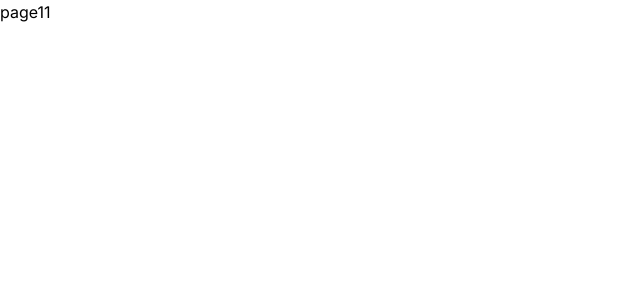
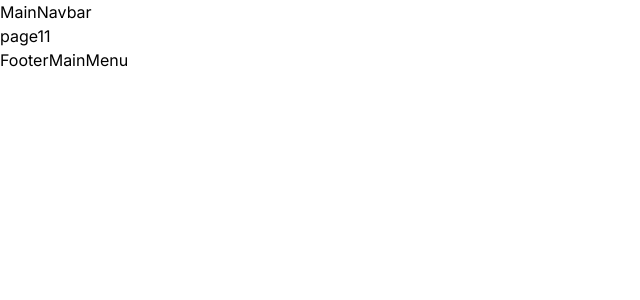
Before and after one commit to EmanuelRigo/MovieList-NextJS-TS, a Next.js app: page / in a window 1280 px wide. Shown: the top 300 px of the page, without its empty margins (0-640 px from the left). Built offline with nearby package versions, Linux system fonts and the light colour scheme.

Commit message:
agregando componentes

```diff
--- /dev/null
+++ b/src/app/(user)/add-movie/page.tsx
@@ -0,0 +1,3 @@
+export default function page() {
+  return <div>addMovie</div>;
+}
--- /dev/null
+++ b/src/app/(user)/list/page.tsx
@@ -0,0 +1,9 @@
+import { CardRow } from "@/components";
+
+export default function page() {
+  return (
+    <div>
+      <CardRow />
+    </div>
+  );
+}
--- a/src/app/(user)/page.tsx
+++ b/src/app/(user)/page.tsx
@@ -1,5 +1,13 @@
+import { FooterMainMenu, MainNavbar } from "@/components";
+
 const page = () => {
-  return <div>page11</div>;
+  return (
+    <div>
+      <MainNavbar />
+      page11
+      <FooterMainMenu />
+    </div>
+  );
 };
 
 export default page;
--- /dev/null
+++ b/src/components/bottom-menu/FooterMainMenu.tsx
@@ -0,0 +1,5 @@
+export const FooterMainMenu = () => {
+  return (
+    <div>FooterMainMenu</div>
+  )
+}
--- /dev/null
+++ b/src/components/header-navigation/MainNavbar.tsx
@@ -0,0 +1,3 @@
+export const MainNavbar = () => {
+  return <div>MainNavbar</div>;
+};
--- a/src/components/index.ts
+++ b/src/components/index.ts
@@ -0,0 +1,4 @@
+export * from "./bottom-menu/FooterMainMenu";
+export * from "./header-navigation/MainNavbar";
+
+export * from "./list/CardRow";
--- /dev/null
+++ b/src/components/list/CardRow.tsx
@@ -0,0 +1,3 @@
+export const CardRow = () => {
+  return <div>CardRow</div>;
+};
```
